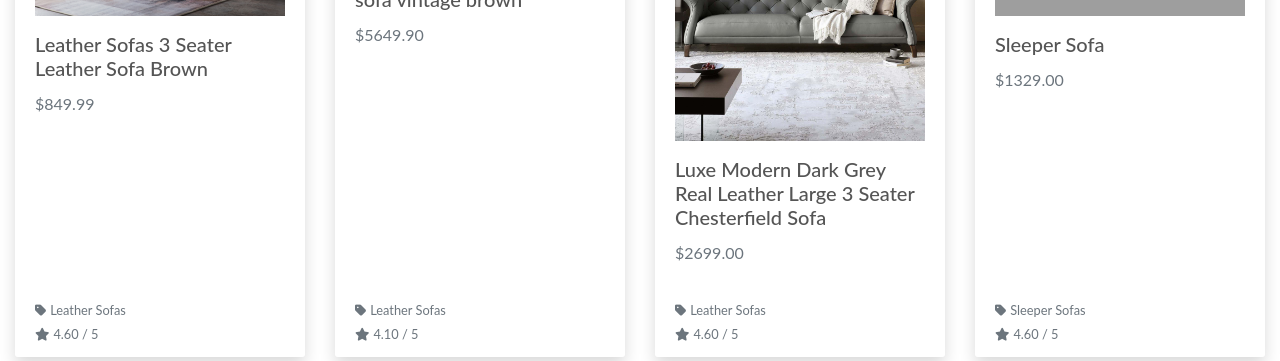
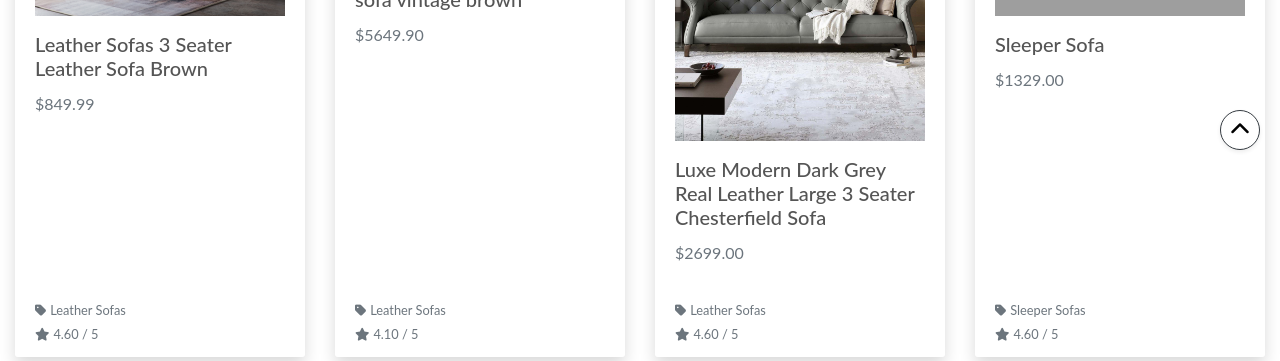
Before and after one commit to XOZANAYKUT/Zeit-SHOP, a Django app: page /products/ in a window 1280 px wide. Shown: the part 630-991 px from the top of the page. Run offline with Django 3.2, Linux system fonts and the light colour scheme; data comes from the database, SQL or seed files in the repository; some libraries are stand-ins or nearby versions; grey boxes are pictures that could not be loaded.

Commit message:
added sorting js and bact to top link

```diff
--- a/products/templates/products/products.html
+++ b/products/templates/products/products.html
@@ -99,4 +99,41 @@
         {% endfor %}
     </div>
 </div>
+<div class="btt-button shadow-sm rounded-circle border border-dark">
+    <a class="btt-link d-flex h-100 justify-content-center align-items-center" href="#">
+        <i class="fas fa-chevron-up text-black"></i>
+    </a>
+</div>
 {% endblock %}
+
+{% block postloadjs %}
+    {{ block.super }}
+    <script type="text/javascript">
+		$('.btt-link').click(function(e) {
+			window.scrollTo(0,0)
+		})
+	</script>
+
+    <script type="text/javascript">
+        $('#sort-selector').change(function() {
+            var selector = $(this);
+            var currentUrl = new URL(window.location);
+
+            var selectedVal = selector.val();
+            if(selectedVal != "reset"){
+                var sort = selectedVal.split("_")[0];
+                var direction = selectedVal.split("_")[1];
+
+                currentUrl.searchParams.set("sort", sort);
+                currentUrl.searchParams.set("direction", direction);
+
+                window.location.replace(currentUrl);
+            } else {
+                currentUrl.searchParams.delete("sort");
+                currentUrl.searchParams.delete("direction");
+
+                window.location.replace(currentUrl);
+            }
+        })
+    </script>
+{% endblock %}
--- a/products/views.py
+++ b/products/views.py
@@ -1,6 +1,7 @@
 from django.shortcuts import render, redirect, reverse, get_object_or_404
 from django.contrib import messages
 from django.db.models import Q
+from django.db.models.functions import Lower
 from .models import Product, Category
 
 # Create your views here.
@@ -21,14 +22,8 @@ def all_products(request):
             if sortkey == 'name':
                 sortkey = 'lower_name'
                 products = products.annotate(lower_name=Lower('name'))
-            if sortkey == 'category':
+            elif sortkey == 'category':
                 sortkey = 'category__name'
-            if 'direction' in request.GET:
-                direction = request.GET['direction']
-                if direction == 'desc':
-                    sortkey = f'-{sortkey}'
-            products = products.order_by(sortkey)
-
             if 'direction' in request.GET:
                 direction = request.GET['direction']
                 if direction == 'desc':
@@ -60,7 +55,6 @@ def all_products(request):
 
     return render(request, 'products/products.html', context)
 
-
 def product_detail(request, product_id):
     """ A view to show individual product details """
 
--- a/static/css/base.css
+++ b/static/css/base.css
@@ -106,6 +106,34 @@ body {
     padding: 0.75rem 1.5rem;
 }
 
+.btt-button {
+    position: fixed;
+    bottom: 20px;
+    right: 20px;
+    width: 40px;
+    height: 40px;
+    background-color: #ffffff;
+    border: 1px solid #000000; /* kenarlık ekledik */
+    border-radius: 50%; /* düğmenin kenarlarını yuvarladık */
+    display: flex;
+    align-items: center;
+    justify-content: center;
+    transition: all 0.3s ease-in-out;
+    z-index: 9999; /* Diğer içeriklerin üstünde olmasını sağlar */
+}
+
+.btt-button:hover {
+    background-color: #f0f0f0;
+}
+
+.btt-link {
+    text-decoration: none;
+}
+
+.btt-link i {
+    font-size: 20px;
+    color: #000000; /* ikon rengini belirledik */
+}
 .container-fluid {
     position: relative;
     z-index: 2;
```
